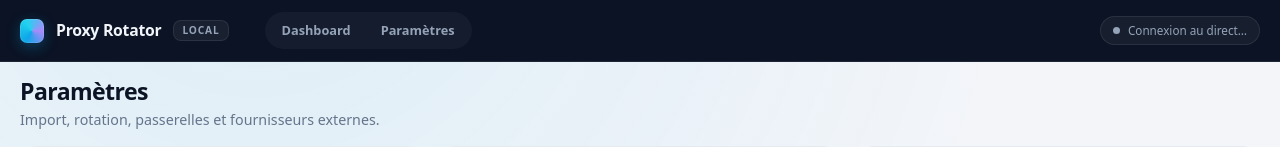
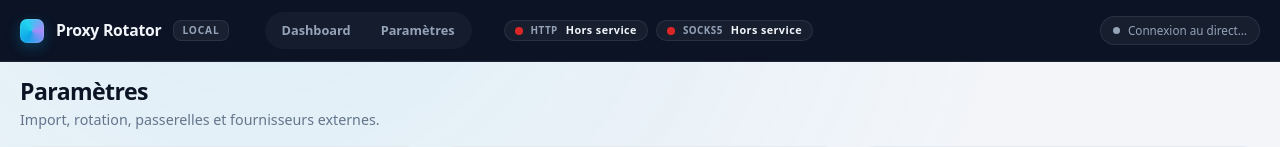
Before and after one commit to nik121212T/proxy-rotator, a FastAPI app: template app/ui/templates/settings.html in a window 1280 px wide. Shown: the top 147 px of the page. Run offline with FastAPI, Linux system fonts and the light colour scheme; the template is opened without the code that fills it, so the values that code supplies are empty; parts of the project's set-up code (start-up, migrations or seed data) failed here and were passed over.

Commit message:
feat(ui): compact gateway pills in topnav, inline row test result
- Drop the big Passerelles panel from the dashboard; keep gateway controls
  on /parametres.
- Add compact HTTP/SOCKS5 state pills in the top nav (live-refreshed via
  the snapshot OOB) so the listener state stays visible at a glance.
- Per-row Tester button no longer scrolls the page: the result renders as
  an inline chip next to the button (OK · <ms> ms / KO · <reason>).

Co-Authored-By: Claude Opus 4.7 <noreply@anthropic.com>

```diff
--- a/app/ui/static/styles.css
+++ b/app/ui/static/styles.css
@@ -935,6 +935,39 @@ footer { padding-bottom: 88px; }
 }
 .topnav #connection-status { margin-left: auto; }
 
+/* Compact gateway state pills inside the top nav. */
+.topnav-gateways {
+  display: inline-flex; gap: 8px; margin-left: var(--space-3);
+}
+.topnav-gw {
+  display: inline-flex; align-items: center; gap: 8px;
+  padding: 4px 10px; border-radius: var(--radius-pill);
+  background: rgba(255,255,255,.05); border: 1px solid var(--topbar-line);
+  font-size: .72rem; font-weight: 600; letter-spacing: .04em;
+  color: var(--topbar-ink); line-height: 1;
+}
+.topnav-gw .gw-name { color: var(--topbar-muted); text-transform: uppercase; font-size: .66rem; }
+.topnav-gw .gw-state { color: var(--topbar-ink); }
+.topnav-gw.is-active { box-shadow: 0 0 0 1px rgba(34,197,94,.35) inset; }
+.topnav-gw::before {
+  content: ""; width: 8px; height: 8px; border-radius: 50%;
+  background: var(--topbar-muted); flex-shrink: 0;
+}
+.topnav-gw.status-alive::before { background: var(--good); box-shadow: 0 0 0 3px rgba(22,163,74,.22); }
+.topnav-gw.status-dead::before { background: var(--danger); }
+.topnav-gw.status::before { position: static; }
+
+/* Inline test result chip next to Tester button inside row-actions. */
+.test-result {
+  display: inline-flex; align-items: center;
+  padding: 2px 8px; border-radius: var(--radius-pill);
+  font-size: .74rem; font-weight: 600; line-height: 1.4;
+  margin-left: 4px; max-width: 220px; overflow: hidden; text-overflow: ellipsis; white-space: nowrap;
+}
+.test-result:empty { display: none; }
+.test-result.is-ok { background: var(--good-soft, rgba(22,163,74,.14)); color: var(--good, #16a34a); }
+.test-result.is-ko { background: var(--danger-soft, rgba(220,38,38,.14)); color: var(--danger, #dc2626); }
+
 /* Hide the legacy .topbar if any template still renders it alongside */
 .topbar + .topnav, .topnav + .topbar { display: none; }
 
--- a/app/ui/templates/_row.html
+++ b/app/ui/templates/_row.html
@@ -12,7 +12,8 @@
     {% else %}
       <button type="button" class="quiet" hx-post="/api/proxies/{{ proxy.id }}/pin" hx-target="#feedback" hx-disabled-elt="this" aria-label="Épingler {{ proxy.host }}:{{ proxy.port }}">Épingler</button>
     {% endif %}
-    <button type="button" id="test-{{ proxy.id }}" class="quiet" hx-post="/api/proxies/{{ proxy.id }}/test" hx-target="#feedback" hx-disabled-elt="this" aria-label="Tester {{ proxy.host }}:{{ proxy.port }}">Tester</button>
+    <button type="button" id="test-{{ proxy.id }}" class="quiet" hx-post="/api/proxies/{{ proxy.id }}/test" hx-swap="none" hx-disabled-elt="this" aria-label="Tester {{ proxy.host }}:{{ proxy.port }}">Tester</button>
+    <span id="test-result-{{ proxy.id }}" class="test-result" aria-live="polite"></span>
     <button type="button" id="remove-{{ proxy.id }}" class="quiet danger" hx-delete="/api/proxies/{{ proxy.id }}" hx-swap="none" hx-disabled-elt="this" aria-label="Retirer {{ proxy.host }}:{{ proxy.port }}">Retirer</button>
   </td>
 </tr>
--- a/app/ui/templates/_snapshot.html
+++ b/app/ui/templates/_snapshot.html
@@ -1,5 +1,7 @@
 <template><tbody id="proxy-rows" hx-swap-oob="outerHTML">{% include '_rows.html' %}</tbody></template>
 {% set oob = true %}{% include '_summary.html' %}
+
+{% include '_topnav_gateways.html' %}
 
 {% include '_gateway.html' %}
 
--- /dev/null
+++ b/app/ui/templates/_test_result.html
@@ -0,0 +1 @@
+<span id="test-result-{{ proxy_id }}" class="test-result {% if ok %}is-ok{% else %}is-ko{% endif %}" hx-swap-oob="outerHTML" aria-live="polite">{{ text }}</span>
--- a/app/ui/templates/_topnav.html
+++ b/app/ui/templates/_topnav.html
@@ -4,5 +4,6 @@
     <a href="/" class="topnav-tab{% if active_page == 'dashboard' %} is-active{% endif %}">Dashboard</a>
     <a href="/parametres" class="topnav-tab{% if active_page == 'settings' %} is-active{% endif %}">Paramètres</a>
   </div>
+  {% include '_topnav_gateways.html' %}
   <span id="connection-status" role="status">Connexion au direct…</span>
 </nav>
--- /dev/null
+++ b/app/ui/templates/_topnav_gateways.html
@@ -0,0 +1,5 @@
+<div class="topnav-gateways" id="topnav-gateways" aria-label="État des passerelles"{% if oob %} hx-swap-oob="outerHTML"{% endif %}>
+  {% for name, listener in [('HTTP', gateway.http), ('SOCKS5', gateway.socks5)] %}
+  <span class="topnav-gw status {% if not listener.bound %}status-dead{% elif listener.active_conns %}status-alive is-active{% else %}status-alive{% endif %}" title="{{ listener.bound or listener.configured }} · {% if not listener.bound %}Hors service{% elif listener.active_conns %}En utilisation{% else %}En écoute{% endif %}"><span class="gw-name">{{ name }}</span><span class="gw-state">{% if not listener.bound %}Hors service{% elif listener.active_conns %}En utilisation{% else %}En écoute{% endif %}</span></span>
+  {% endfor %}
+</div>
--- a/app/ui/templates/dashboard.html
+++ b/app/ui/templates/dashboard.html
@@ -15,7 +15,6 @@
 <main id="workspace">
   <div class="page-heading"><div><h1>Pool de proxies</h1><p>Vue en direct : proxies utilisés, IP de sortie, état du pool.</p></div></div>
   {% include '_summary.html' %}
-  {% include '_gateway.html' %}
   {% include '_activity.html' %}
   {% include '_check_controls.html' %}
   <div id="feedback" class="feedback" role="status" aria-live="polite"></div>
```
Also changed, not shown: app/routes/proxies.py (+13 -4 lines), tests/test_proxy_api.py (+3 -2 lines).
